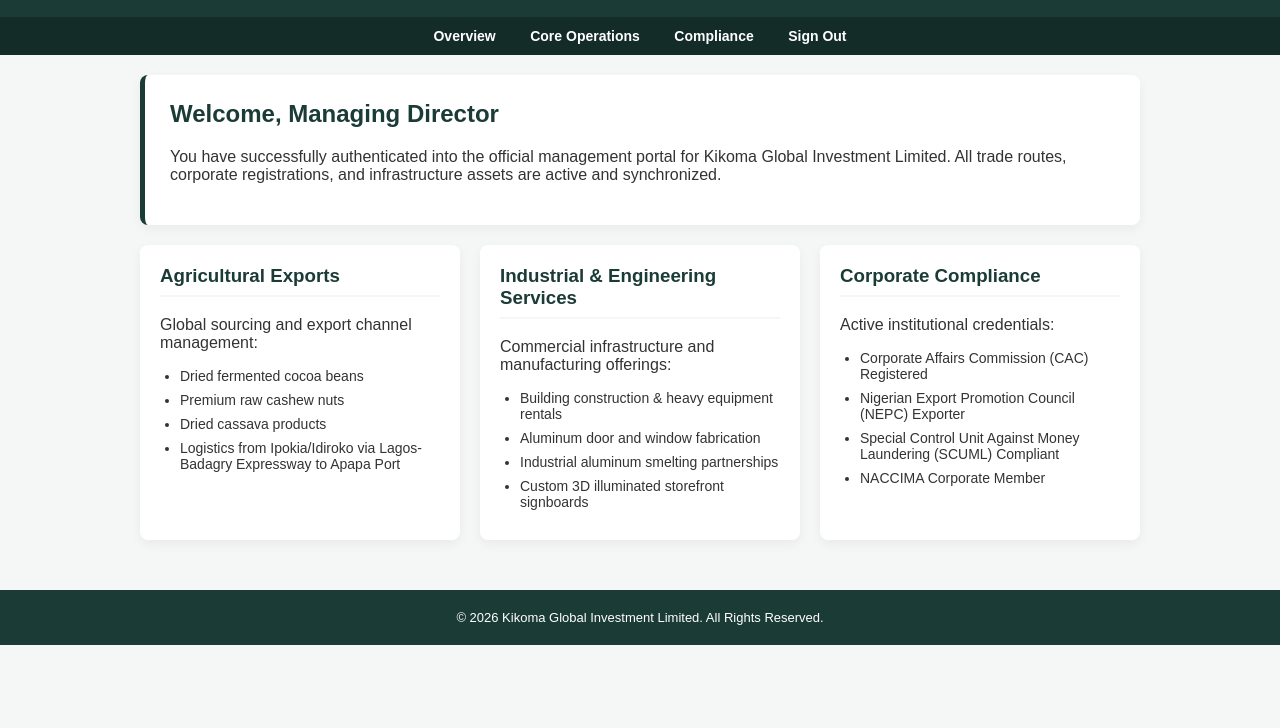
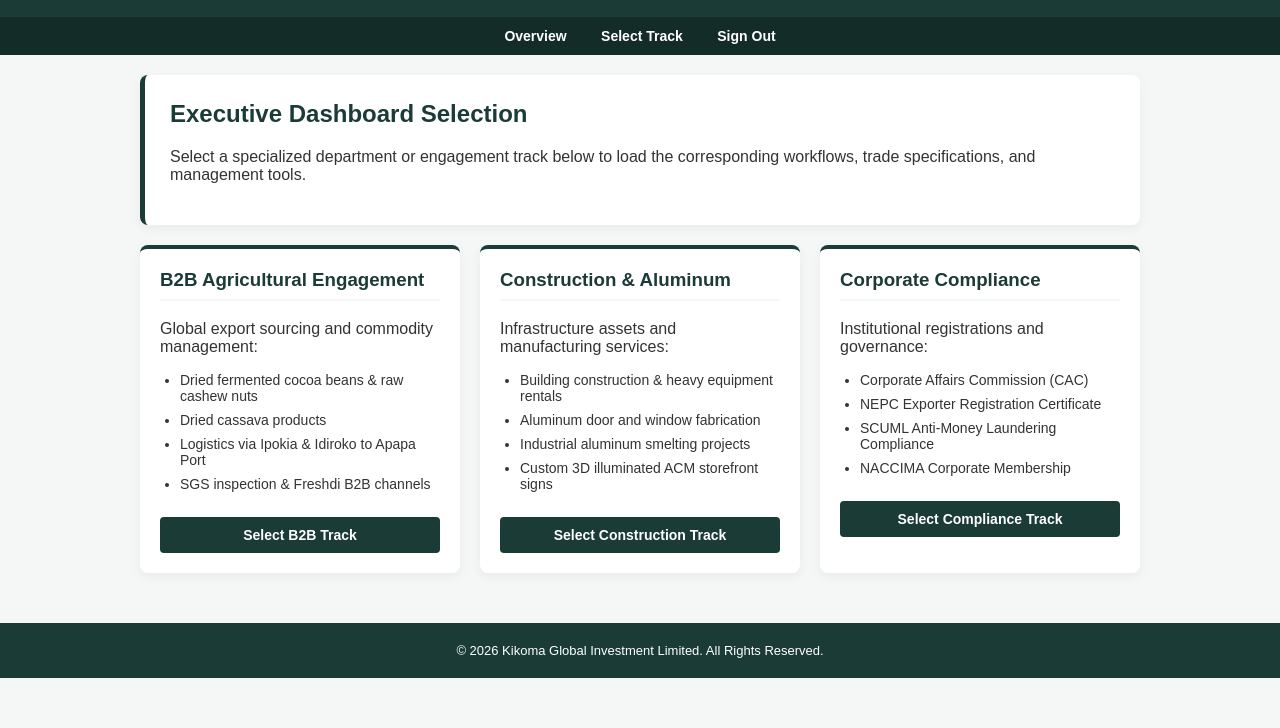
Before and after one commit to kikomaglobalinvestmentlimited/kikoma-global-web, a plain HTML site: page home.html in a window 1280 px wide. Shown: the part 72-800 px from the top of the page. Drawn offline with Linux system fonts and the light colour scheme.

Commit message:
update home.html

```diff
--- a/home.html
+++ b/home.html
@@ -69,6 +69,12 @@
             padding: 20px;
             border-radius: 8px;
             box-shadow: 0 4px 12px rgba(0, 0, 0, 0.05);
+            transition: transform 0.2s, box-shadow 0.2s;
+            border-top: 4px solid #1b3b36;
+        }
+        .card:hover {
+            transform: translateY(-3px);
+            box-shadow: 0 6px 16px rgba(0, 0, 0, 0.1);
         }
         .card h3 {
             color: #1b3b36;
@@ -84,6 +90,25 @@
             margin-bottom: 8px;
             font-size: 14px;
         }
+        .select-btn {
+            display: inline-block;
+            background-color: #1b3b36;
+            color: white;
+            padding: 10px 15px;
+            text-decoration: none;
+            border-radius: 4px;
+            font-size: 14px;
+            font-weight: bold;
+            margin-top: 15px;
+            text-align: center;
+            width: 100%;
+            box-sizing: border-box;
+            border: none;
+            cursor: pointer;
+        }
+        .select-btn:hover {
+            background-color: #142c28;
+        }
         footer {
             text-align: center;
             padding: 20px;
@@ -98,54 +123,59 @@
 
     <header>
         <h1>Kikoma Global Investment Limited</h1>
-        <p>Executive Portal & Global Operations Dashboard</p>
+        <p>Select Your Operational Portal & Engagement Track</p>
     </header>
 
     <nav>
         <a href="#overview">Overview</a>
-        <a href="#operations">Core Operations</a>
-        <a href="#compliance">Compliance</a>
+        <a href="#selection">Select Track</a>
         <a href="#" onclick="logout()">Sign Out</a>
     </nav>
 
     <div class="container">
         <div class="welcome-card" id="overview">
-            <h2>Welcome, Managing Director</h2>
-            <p>You have successfully authenticated into the official management portal for Kikoma Global Investment Limited. All trade routes, corporate registrations, and infrastructure assets are active and synchronized.</p>
+            <h2>Executive Dashboard Selection</h2>
+            <p>Select a specialized department or engagement track below to load the corresponding workflows, trade specifications, and management tools.</p>
         </div>
 
-        <div class="grid">
-            <div class="card" id="operations">
-                <h3>Agricultural Exports</h3>
-                <p>Global sourcing and export channel management:</p>
+        <div class="grid" id="selection">
+            <!-- B2B Agricultural Engagement Option -->
+            <div class="card">
+                <h3>B2B Agricultural Engagement</h3>
+                <p>Global export sourcing and commodity management:</p>
                 <ul>
-                    <li>Dried fermented cocoa beans</li>
-                    <li>Premium raw cashew nuts</li>
+                    <li>Dried fermented cocoa beans & raw cashew nuts</li>
                     <li>Dried cassava products</li>
-                    <li>Logistics from Ipokia/Idiroko via Lagos-Badagry Expressway to Apapa Port</li>
+                    <li>Logistics via Ipokia & Idiroko to Apapa Port</li>
+                    <li>SGS inspection & Freshdi B2B channels</li>
                 </ul>
+                <button class="select-btn" onclick="selectEngagement('B2B Agricultural Export')">Select B2B Track</button>
             </div>
 
+            <!-- Construction & Aluminum Option -->
             <div class="card">
-                <h3>Industrial & Engineering Services</h3>
-                <p>Commercial infrastructure and manufacturing offerings:</p>
+                <h3>Construction & Aluminum</h3>
+                <p>Infrastructure assets and manufacturing services:</p>
                 <ul>
                     <li>Building construction & heavy equipment rentals</li>
                     <li>Aluminum door and window fabrication</li>
-                    <li>Industrial aluminum smelting partnerships</li>
-                    <li>Custom 3D illuminated storefront signboards</li>
+                    <li>Industrial aluminum smelting projects</li>
+                    <li>Custom 3D illuminated ACM storefront signs</li>
                 </ul>
+                <button class="select-btn" onclick="selectEngagement('Construction & Aluminum')">Select Construction Track</button>
             </div>
 
-            <div class="card" id="compliance">
+            <!-- Corporate Compliance Option -->
+            <div class="card">
                 <h3>Corporate Compliance</h3>
-                <p>Active institutional credentials:</p>
+                <p>Institutional registrations and governance:</p>
                 <ul>
-                    <li>Corporate Affairs Commission (CAC) Registered</li>
-                    <li>Nigerian Export Promotion Council (NEPC) Exporter</li>
-                    <li>Special Control Unit Against Money Laundering (SCUML) Compliant</li>
-                    <li>NACCIMA Corporate Member</li>
+                    <li>Corporate Affairs Commission (CAC)</li>
+                    <li>NEPC Exporter Registration Certificate</li>
+                    <li>SCUML Anti-Money Laundering Compliance</li>
+                    <li>NACCIMA Corporate Membership</li>
                 </ul>
+                <button class="select-btn" onclick="selectEngagement('Corporate Compliance')">Select Compliance Track</button>
             </div>
         </div>
     </div>
@@ -155,6 +185,11 @@
     </footer>
 
     <script>
+        function selectEngagement(trackName) {
+            alert("Engagement track selected: " + trackName + ". Loading active module...");
+            // You can add further page transitions or routing logic here for each track
+        }
+
         function logout() {
             if(confirm("Are you sure you want to sign out?")) {
                 window.location.href = 'index.html';
```
